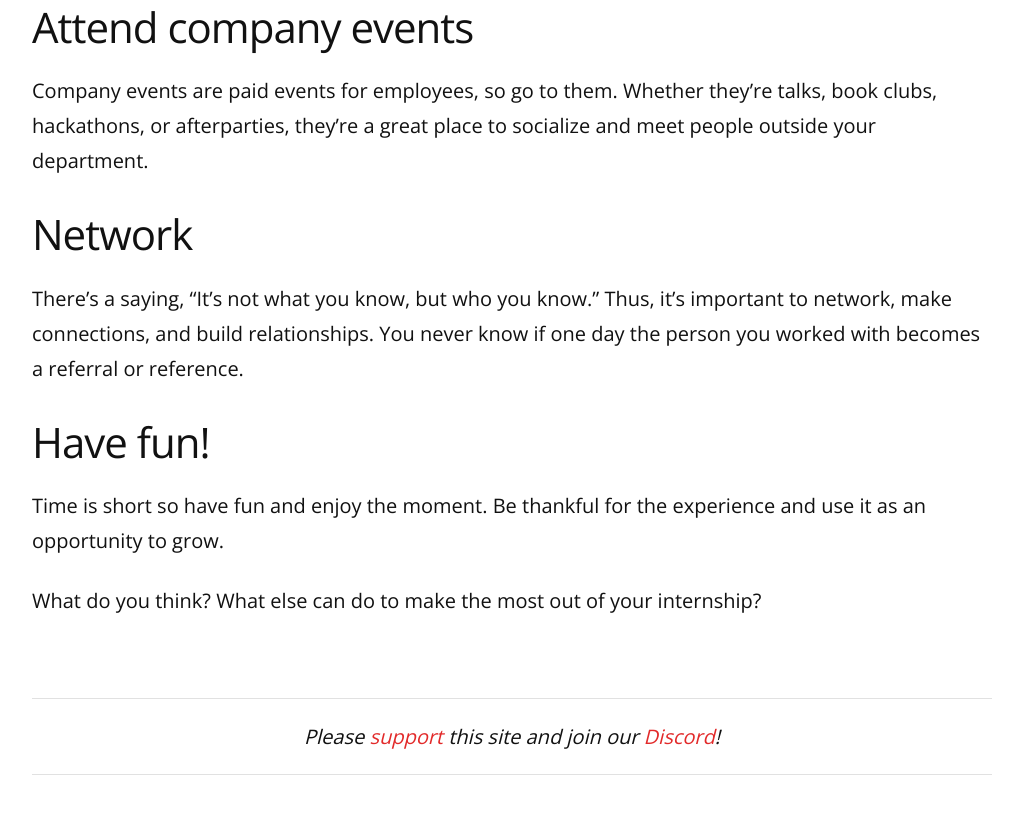
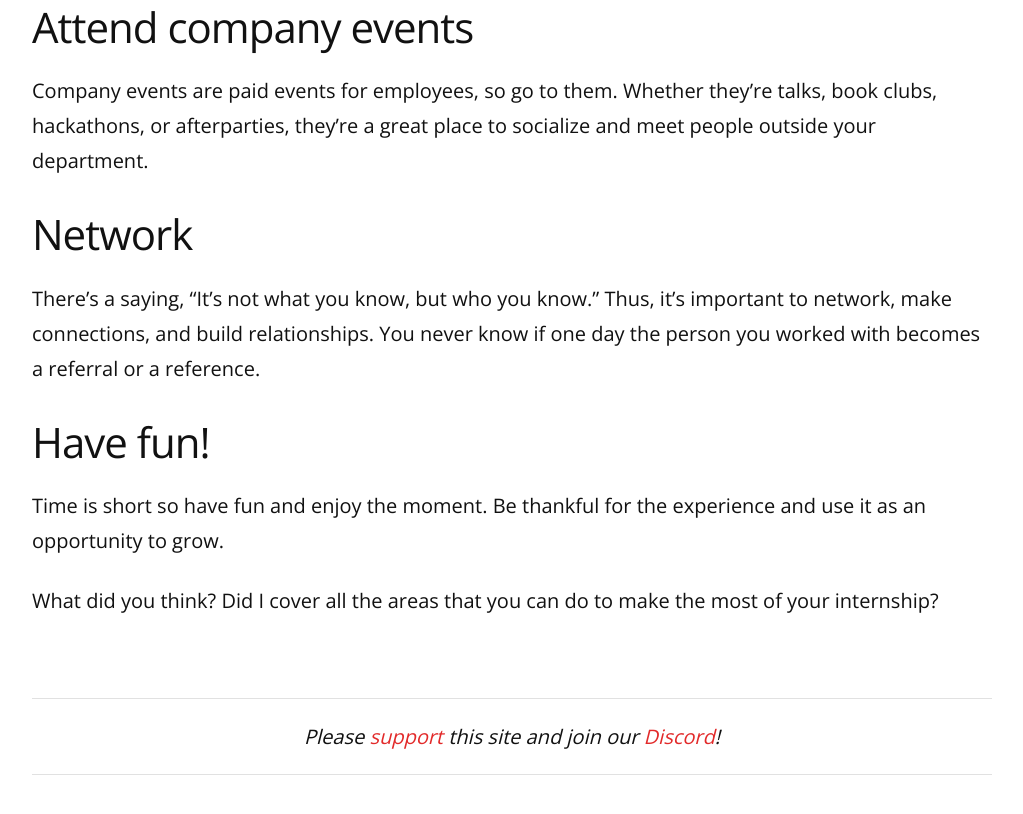
Before and after one commit to remarkablemark/remarkablemark.github.io, a Jekyll site: the page built from _posts/2023/2023-11-22-how-to-make-the-most-of-your-internship.md, in a window 1280 px wide and 900 px high, scrolled down 2072 px. Shown: the top 814 px of the window, without its empty margins (128-1151 px from the left). Built offline with Jekyll 4.4.1, drawn with Linux system fonts in a browser that asks for light colours; comment, search, counter and statistics services are not loaded; some of the changed text lies outside the part shown.

Commit message:
fix(posts): update "How to make the most of your internship"
Post: 2023-11-22-how-to-make-the-most-of-your-internship.md

Improve grammar and keep consistent with Medium:
https://remarkablemark.medium.com/how-to-make-the-most-of-your-internship-e77d8e436b47

```diff
--- a/_posts/2023/2023-11-22-how-to-make-the-most-of-your-internship.md
+++ b/_posts/2023/2023-11-22-how-to-make-the-most-of-your-internship.md
@@ -53,10 +54,10 @@ Company events are paid events for employees, so go to them. Whether they're tal
 
 ## Network
 
-There's a saying, "It's not what you know, but who you know." Thus, it's important to network, make connections, and build relationships. You never know if one day the person you worked with becomes a referral or reference.
+There's a saying, "It's not what you know, but who you know." Thus, it's important to network, make connections, and build relationships. You never know if one day the person you worked with becomes a referral or a reference.
 
 ## Have fun!
 
 Time is short so have fun and enjoy the moment. Be thankful for the experience and use it as an opportunity to grow.
 
-What do you think? What else can do to make the most out of your internship?
+What did you think? Did I cover all the areas that you can do to make the most of your internship?
```
Also changed, not shown: other parts of _posts/2023/2023-11-22-how-to-make-the-most-of-your-internship.md (+1 -0 lines).
